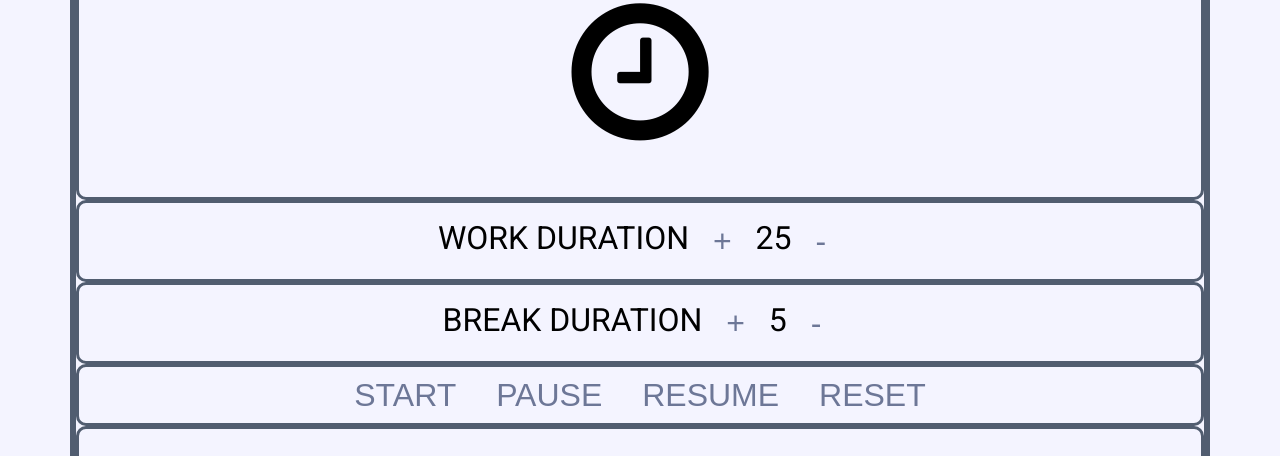
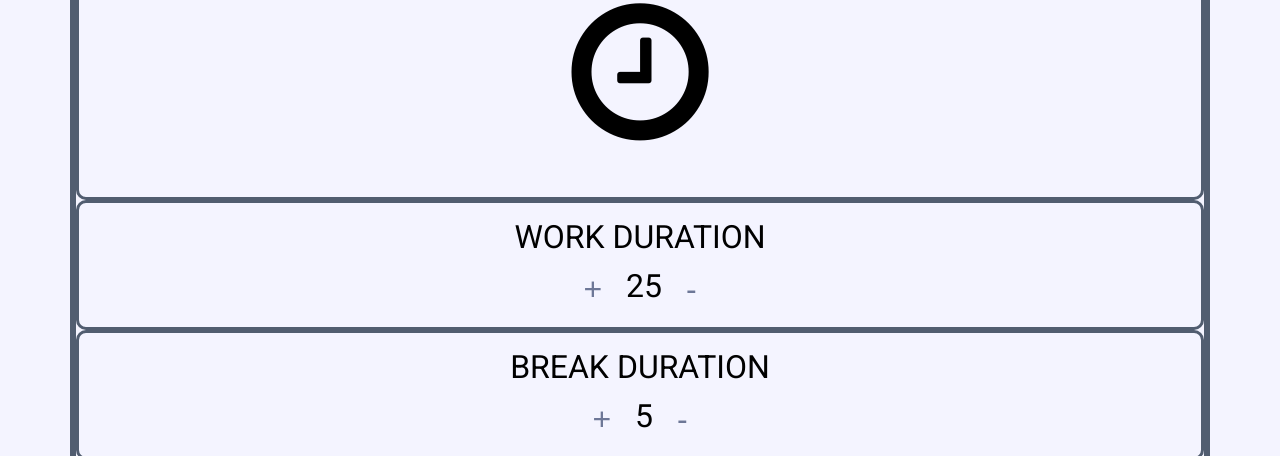
Before and after one commit to abrandao/PomodoroJS, a plain HTML site: page index.html in a window 1280 px wide. Shown: the part 86-542 px from the top of the page. Drawn offline with Linux system fonts and the light colour scheme.

Commit message:
layout time buttons broken solved

```diff
--- a/css/style.css
+++ b/css/style.css
@@ -28,6 +28,9 @@ div {
     border: solid;
     border-radius: 10px;
     border-color: #515d70;
+}
+.time-buttons {
+    border: none;
 }
 /* ---------------------------
     HEADER PANEL
--- a/index.html
+++ b/index.html
@@ -36,19 +36,23 @@
         </div>
         <!-- end of xs-12 -->
         <!-- Work Section -->
-        <div class="col-xs-12" id="work-duration">
+        <div id="work-duration">
             <h7> Work Duration </h7>
+            <div class="time-buttons">
                 <button class="btn upperpanelBtn" id="addWorkButton">+</button>
                 <h7 id="work-display"> 25</h7>
                 <button class="btn btn-default upperpanelBtn" id="minusWorkButton">-</button>
             </div>
+        </div>
         <!-- end of xs-12 -->
         <!-- Break Div -->
-        <div class="col-xs-12" id="break-duration">
+        <div id="break-duration">
             <h7> Break Duration </h7>
+            <div class="time-buttons">
                 <button class="btn btn-default upperpanelBtn" id="addBreakButton"> + </button>
                 <h7 id="break-display">5</h7>
                 <button class="btn btn-default upperpanelBtn" id="minusBreakButton"> - </button>
+            </div>
         </div>
         <!-- end of xs-12 -->
         <!-- Start, Pause and Stop Buttons -->
```
Lines whose indentation alone changed are shown as unchanged.
